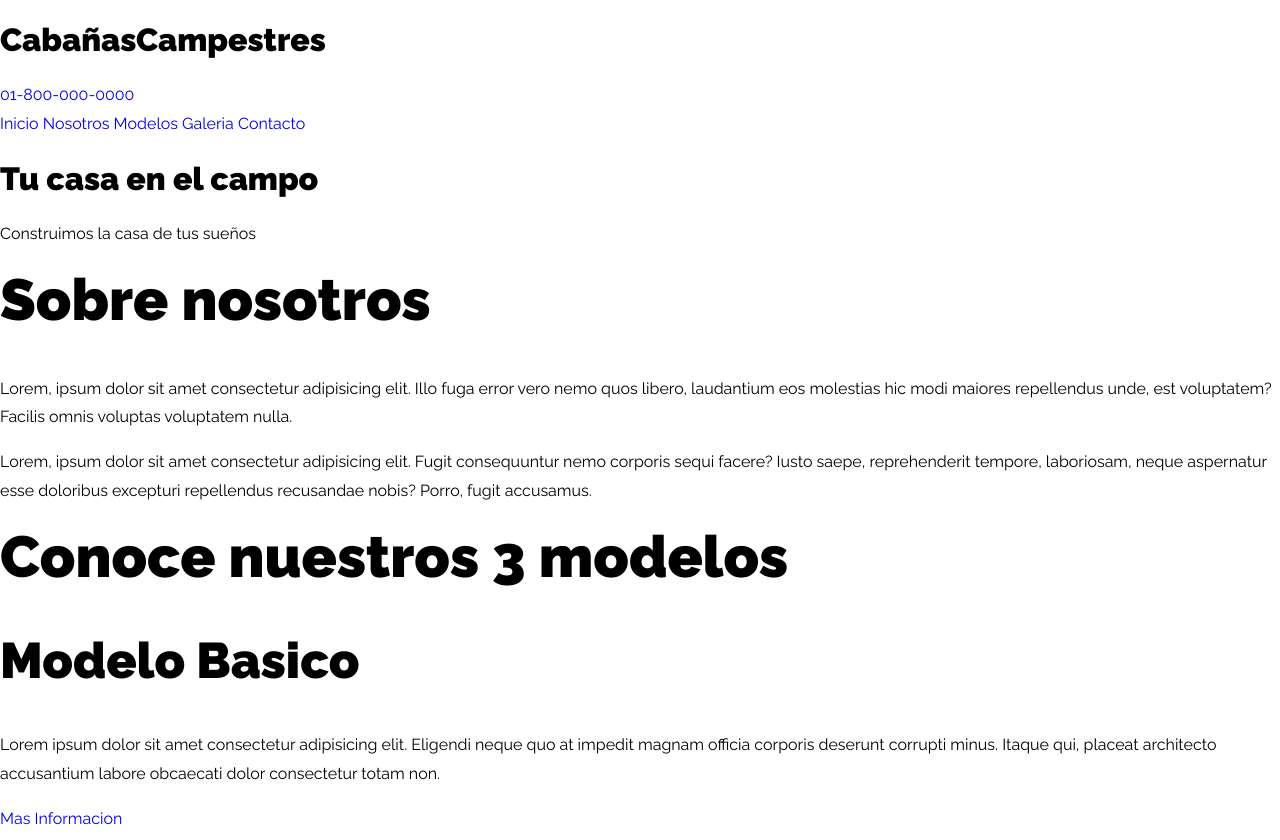
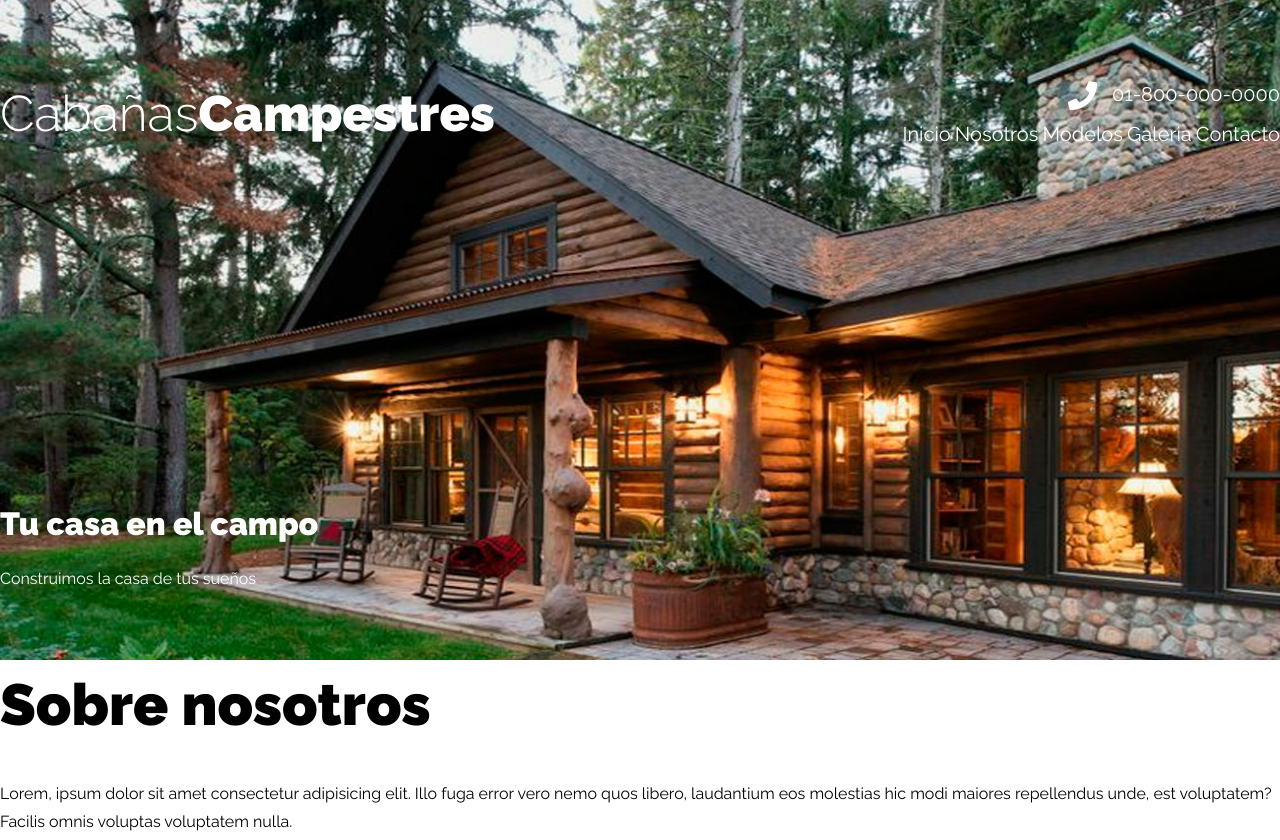
Before and after one commit to ferkuellar/proy_1, a plain HTML site: page index.html in a window 1280 px wide. Shown: the top 840 px of the page. Drawn offline with Linux system fonts and the light colour scheme.

Commit message:
se esta dando formato a header

```diff
--- a/css/styles.css
+++ b/css/styles.css
@@ -51,3 +51,77 @@ img {
     max-width: 100%;
     display: block;
 }
+
+/* Header */
+
+.header {
+    min-height: 60rem;
+    background-image: url(../img/hero.jpg);
+    background-repeat: no-repeat;
+    background-size: cover;
+    background-position: center;
+    padding: 5rem 0;
+}
+
+.contenido-header {
+    display: flex;
+    flex-direction: column;
+    height: calc(60rem - 4rem); /* funcion calc() Hace mas facil añadir margenes a un objeto*/
+    justify-content: space-between;
+    color: var(--blanco);
+}
+
+.nombre-sitio {
+    font-weight: 300;
+    text-align: center;
+    font-size: 3rem;
+}
+
+@media(min-width: 768px){
+    .nombre-sitio {
+        font-size: 5rem;
+    }
+}
+
+.nombre-sitio span {
+    font-weight: 900;
+}
+
+@media(min-width: 768px){
+    .barra {
+        display: flex;
+        justify-content: space-between;
+        align-items: center;
+    }
+}
+
+.contacto {
+    display: flex;
+    flex-direction: column;
+    align-items: center;
+}
+
+@media(min-width: 768px){
+    .contacto {
+        align-items: flex-end;
+    }
+}
+.telefono {
+    display: flex;
+}
+
+.telefono::before {
+    content: '';
+    display: block;
+    width: 4rem;
+    height: 4rem;
+    background-image: url(../img/telefono.png);
+    background-repeat: no-repeat;
+    background-position: center center;
+    margin-right: 1rem;
+}
+
+.header a {
+    color: var(--blanco);
+    font-size: 2rem;
+}
```
